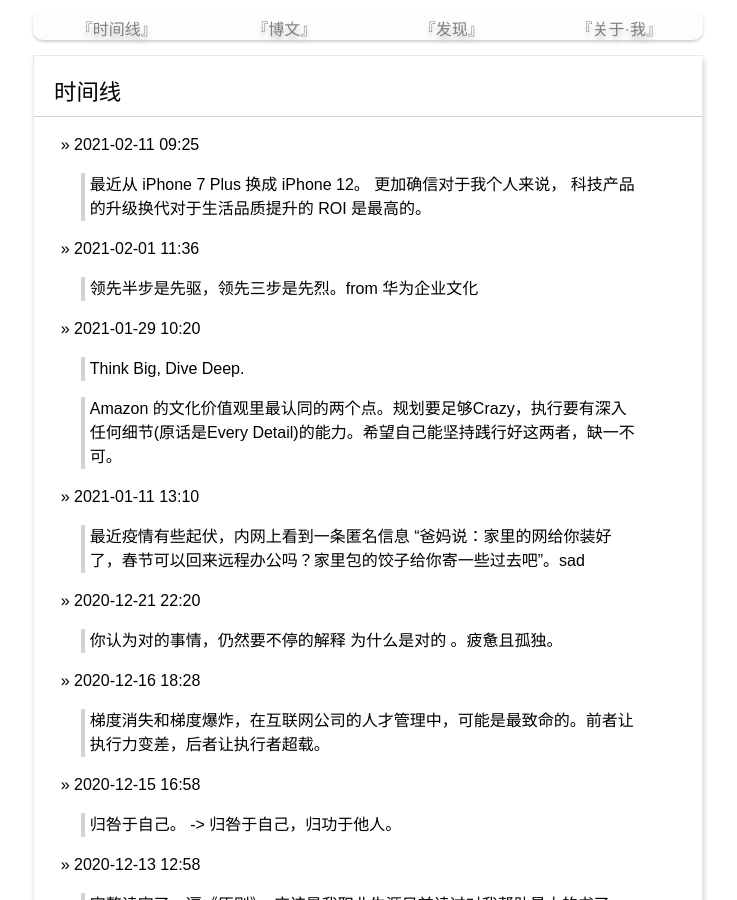
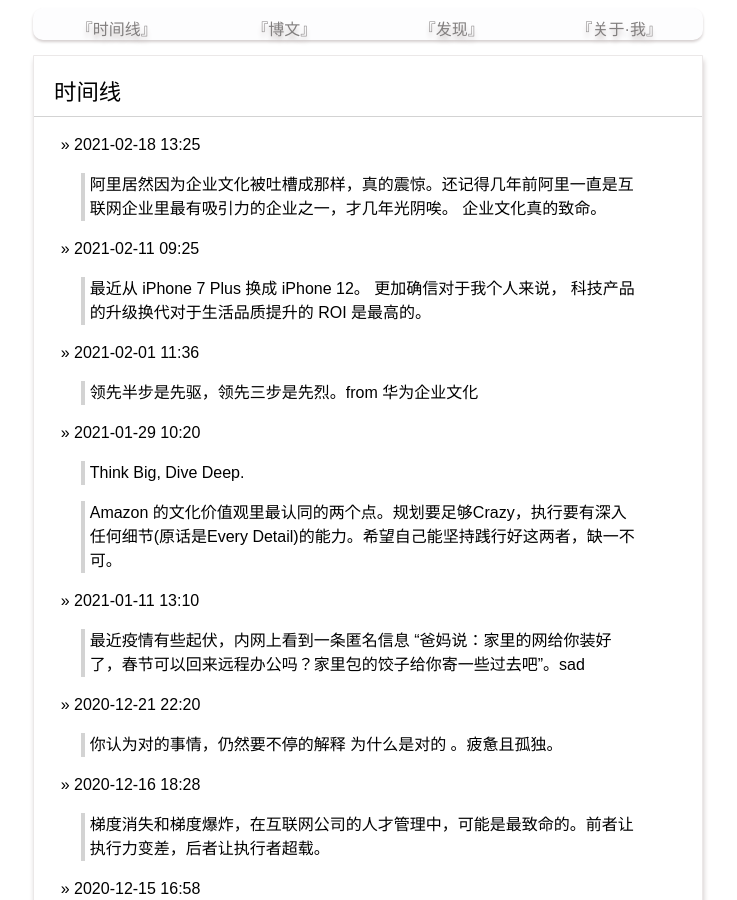
Before and after one commit to yanyiwu/blog, a Jekyll site: the page built from index.md, in a window 1280 px wide and 900 px high. Shown: the whole window, without its empty margins (272-1009 px from the left). Built offline with Jekyll 4.4.1, drawn with Linux system fonts in a browser that asks for light colours; Markdown is read by kramdown in place of the engine named in the settings; comment, search, counter and statistics services are not loaded.

Commit message:
Update index.md

```diff
--- a/index.md
+++ b/index.md
@@ -2,6 +2,11 @@
 layout: posting
 title: 时间线
 ---
+
+&raquo; 2021-02-18 13:25
+
+> 阿里居然因为企业文化被吐槽成那样，真的震惊。还记得几年前阿里一直是互联网企业里最有吸引力的企业之一，才几年光阴唉。
+企业文化真的致命。
 
 &raquo; 2021-02-11 09:25
 
```
